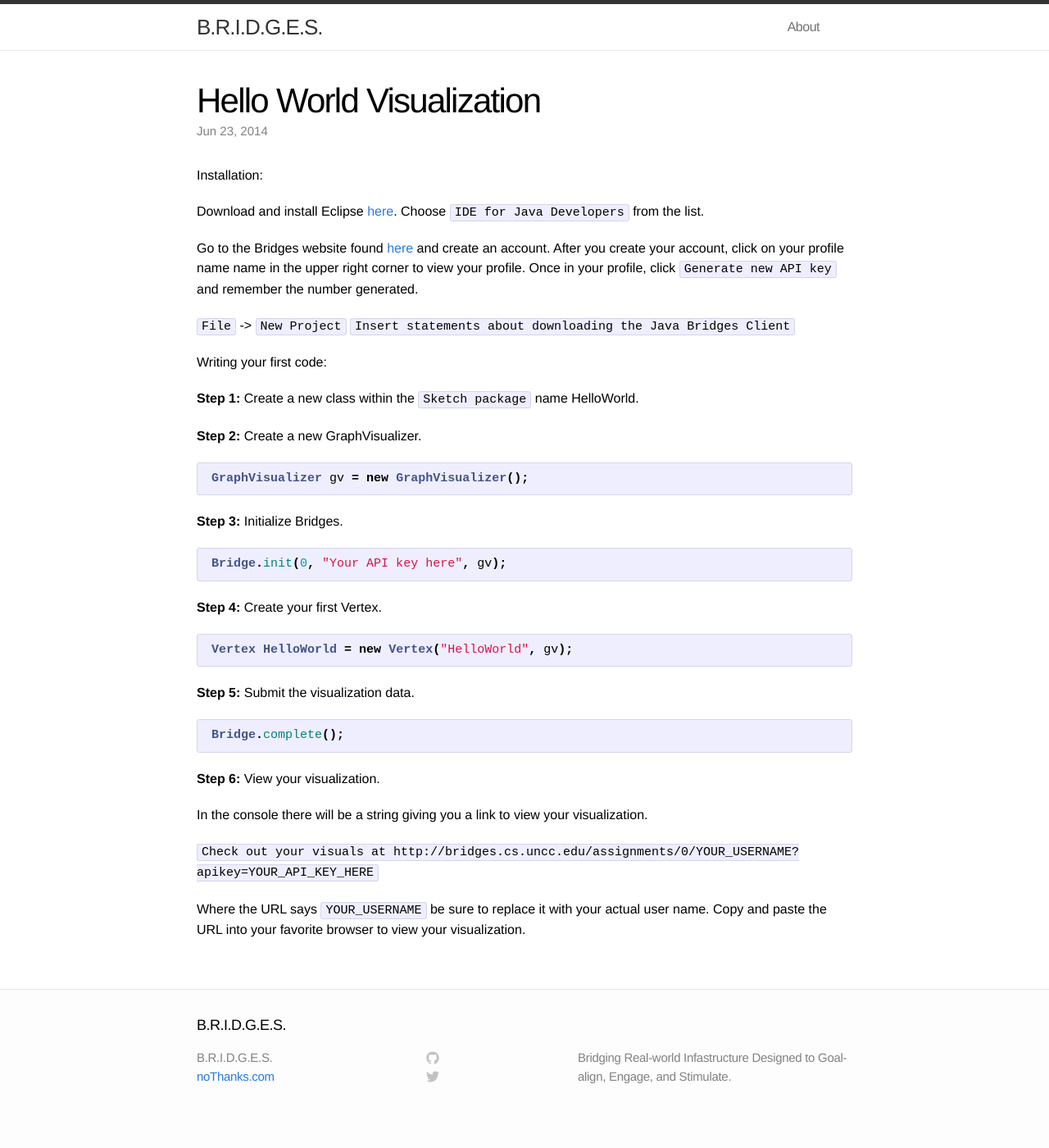
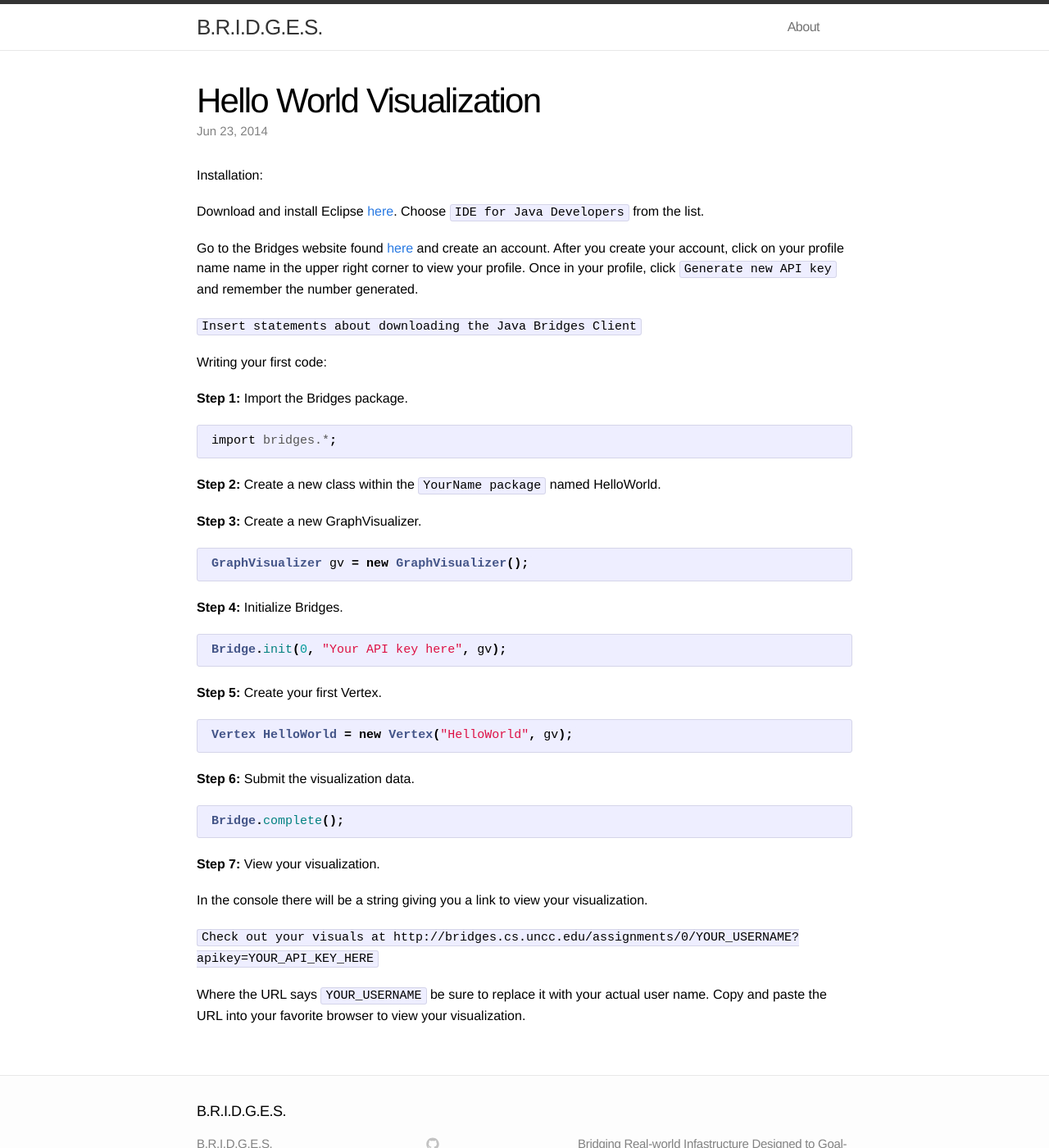
Before and after one commit to Dismembered/Dismembered.github.io, a Jekyll site: the page built from _posts/2014-06-23-HelloWorld-Tutorial.markdown, in a window 1280 px wide and 1400 px high. Shown: the whole window at 82% size. Built offline with Jekyll 4.4.1, drawn with Linux system fonts in a browser that asks for light colours.

Commit message:
Update 2014-06-23-HelloWorld-Tutorial.markdown

```diff
--- a/_posts/2014-06-23-HelloWorld-Tutorial.markdown
+++ b/_posts/2014-06-23-HelloWorld-Tutorial.markdown
@@ -11,15 +11,23 @@
 
 Go to the Bridges website found [here](http://bridges.cs.uncc.edu/login) and create an account. After you create your account, click on your profile name name in the upper right corner to view your profile. Once in your profile, click `Generate new API key` and remember the number generated.
 
-`File` -> `New Project`
+
 `Insert statements about downloading the Java Bridges Client`
 
 Writing your first code:
 
 **Step 1:**
-Create a new class within the `Sketch package` name HelloWorld.
+Import the Bridges package.
+{% highlight java  %}
+
+import bridges.*;
+
+{% endhighlight %}
 
 **Step 2:**
+Create a new class within the `YourName package` named HelloWorld.
+
+**Step 3:**
 Create a new GraphVisualizer.
 {% highlight java  %}
 
@@ -51,7 +59,7 @@
 
 {% endhighlight %}
 
-**Step 6:**
+**Step 7:**
 View your visualization.
 
 In the console there will be a string giving you a link to view your visualization.
```
Also changed, not shown: other parts of _posts/2014-06-23-HelloWorld-Tutorial.markdown (+3 -3 lines).
